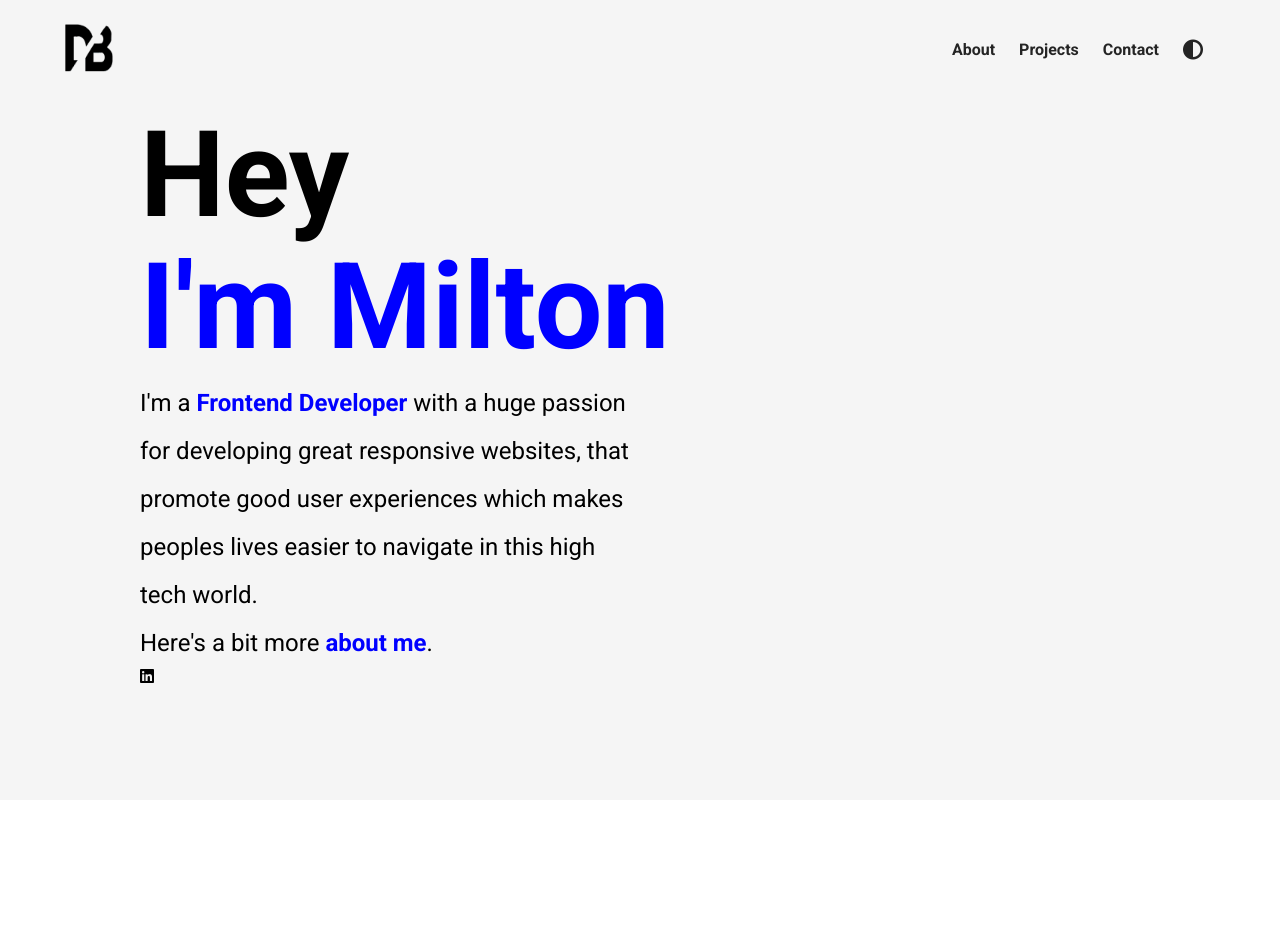
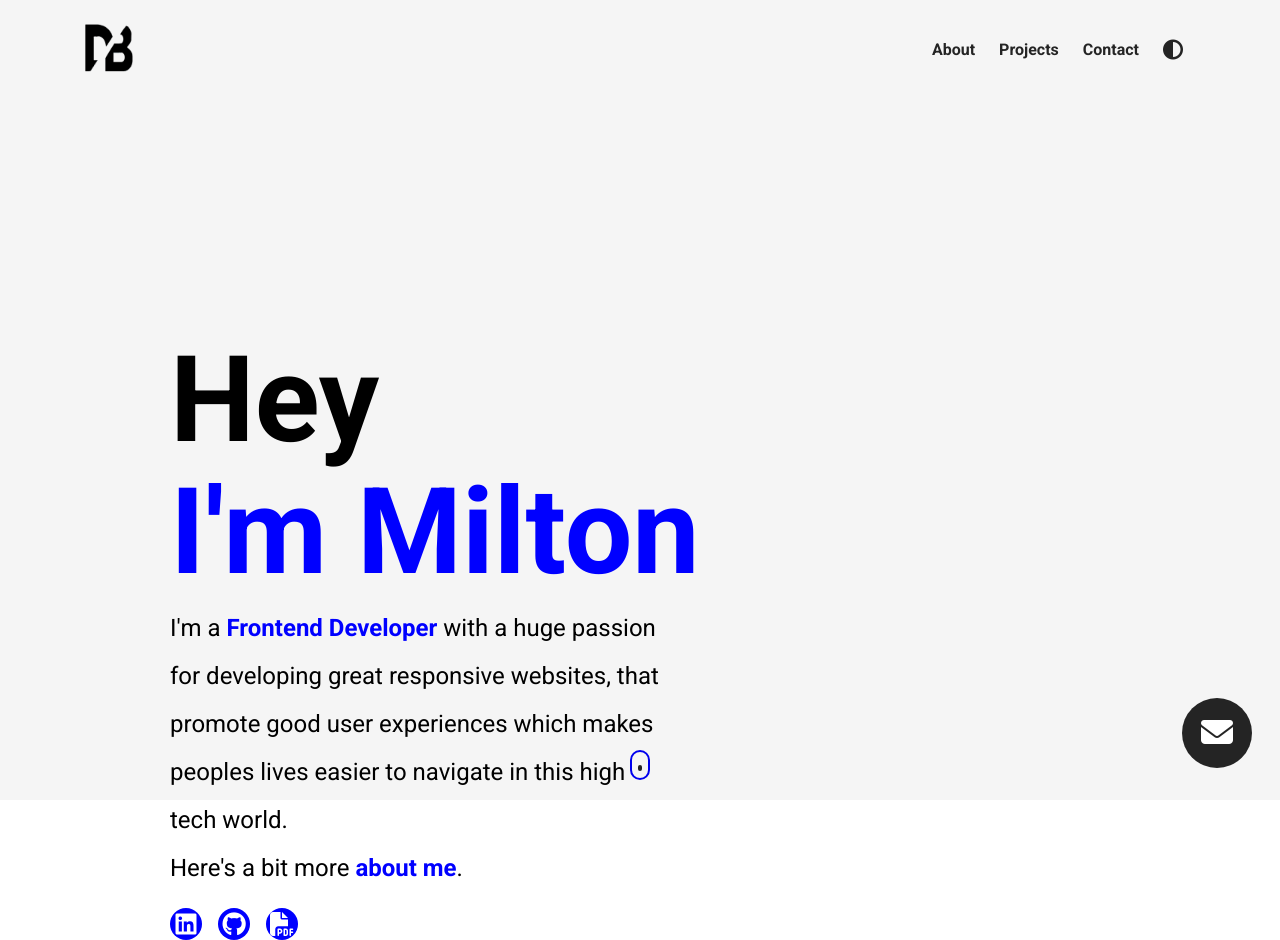
Before and after one commit to Milton075/Advanced-E-Portfolio, a plain HTML site: page index.html in a window 1280 px wide. Before the commit the page ends 800 px from the top, so only its background shows below. Drawn offline with Linux system fonts and the light colour scheme.

Commit message:
second commit

```diff
--- a/index.html
+++ b/index.html
@@ -35,7 +35,7 @@
 					link__hover-effect--black
 					">Contact</a>
 				</li>
-				<li class="nav__link">
+				<li class="nav__link click">
 					<a href="#" class="
 					nav__link--anchor
 					link__hover-effect
@@ -54,10 +54,25 @@
 				<br>
 				Here's a bit more <b class="blue">about me</b>.
 			</p>
+			<div class="social__list">
+				<a href="" class="social__link click ">
+					<i class="fa-brands fa-linkedin"></i>
+				</a>
+				<a href="" class="social__link click">
+					<i class="fa-brands fa-github"></i>
+				</a>
+				<a href="" class="social__link click">
+					<i class="fa-solid fa-file-pdf"></i>
+				</a>
 			</div>
-			<i class="fa-brands fa-linkedin"></i>
+			</div>
 		</header>
-
+		<button class="mail__btn click">
+			<i class="fa-solid fa-envelope"></i>
+		</button>
+<a href="#projects" class="scroll">
+	<div class="scroll__icon click"></div>
+</a>
 		</div>
 	</section>
 </body>
--- a/style.css
+++ b/style.css
@@ -26,10 +26,31 @@ section {
 	color: blue !important;
 }
 
+a {
+	text-decoration: none;
+}
+
 p {
 	font-size: 16px;
 	line-height: 1.5;
 }
+
+button {
+	cursor: pointer;
+}
+
+.click {
+	transition: all 300ms ease;
+}
+
+.click:hover {
+	transform: scale(1.1);
+}
+
+.click:active {
+	transform: scale(0.8);
+}
+
 
 /*
 
@@ -42,11 +63,13 @@ LANDING PAGE
 
 .header {
 	position: absolute;
-	top: 50%;
+	top: 80%;
 	left: 50%;
 	transform: translate(-50%,-50%);
 	width: 100%;
 	max-width: 1000px;
+	padding: 0 30px;
+
 }
 
 .header__para {
@@ -55,6 +78,72 @@ LANDING PAGE
 	max-width: 500px;
 }
 
+.social__list {
+	margin-top: 16px;
+	display:flex;
+}
+
+.social__link {
+	background-color: blue;
+	color: white;
+	padding: 8px;
+	width: 32px;
+	height: 32px;
+	font-size: 24px;
+	margin-right: 16px;
+	display: flex;
+	justify-content: center;
+	align-items: center;
+	border-radius: 50%;
+}
+
+.mail__btn {
+	width: 70px;
+	height: 70px;
+	font-size: 32px;
+	border-radius: 50%;
+	border: none;
+	background-color: #242424;
+	color: white;
+	position: absolute;
+	bottom:32px;
+	right: 28px;
+}
+
+.scroll {
+	position: absolute;
+	bottom: 20px;
+	left: 50%;
+	transform: translateX(-50%);
+}
+
+.scroll__icon {
+	width: 20px;
+	height: 30px;
+	border: 2px solid;
+	border-radius: 24px;
+	display: flex;
+	align-items: center;
+	justify-content: center;
+}
+
+.scroll__icon:after {
+	content: "";
+	background-color: #242424;
+	border-radius: 2px;
+	width: 4px;
+	height: 6px;
+	animation: scroll 1000ms infinite alternate-reverse;
+}
+
+@keyframes scroll {
+0% 	{
+	transform: translateY(3px);
+}
+100% {
+	transform: translateY(-3px);
+}
+}
 /*
 
 NAVIGATION
@@ -69,6 +158,7 @@ nav {
 	max-width: 1150px;
 	margin: 0 auto;
 	height: 100px;
+	padding: 0 20px;
 }
 .nav__link--list {
 	display: flex;
@@ -79,7 +169,6 @@ nav {
 }
 
 .nav__link--anchor {
-	text-decoration: none;
 	color: #242424;
 	font-size: 16px;
 	font-weight: 700;
```
